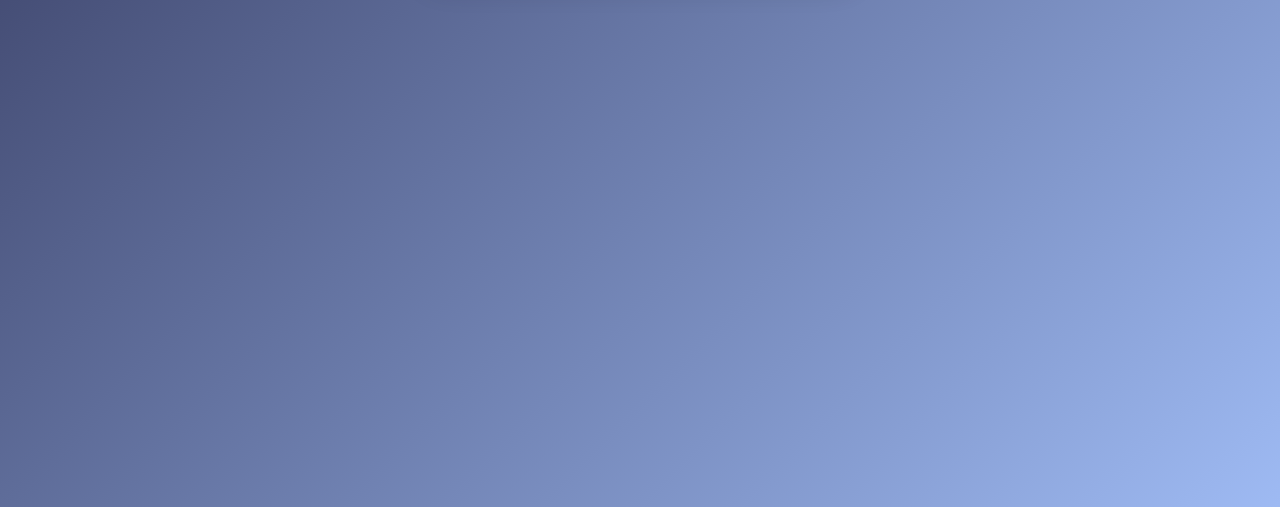
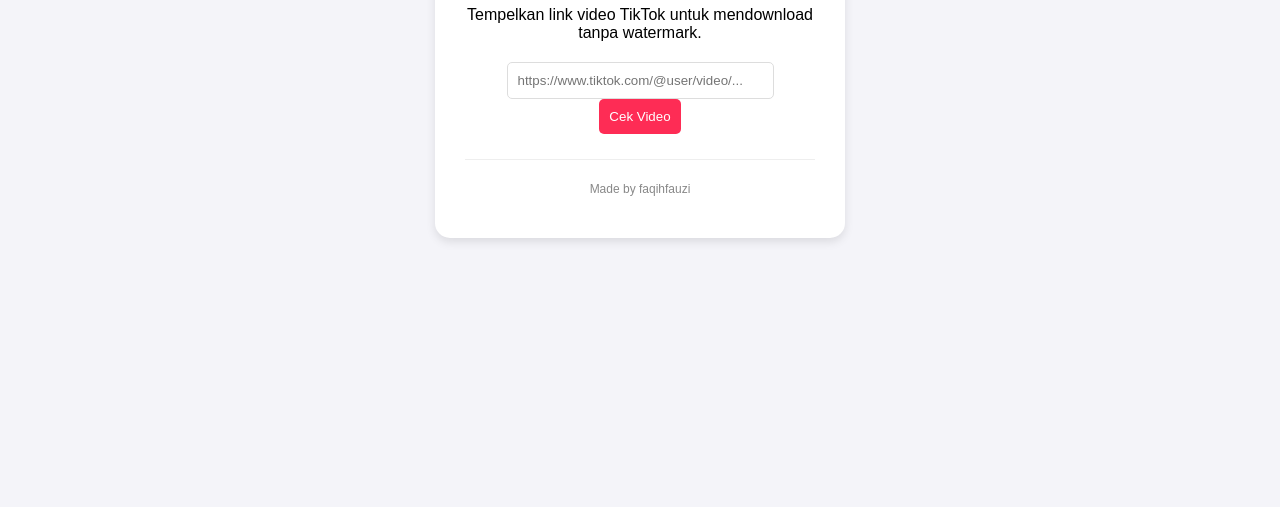
Before and after one commit to fqhgod/tiktok-downloader, a website: page index.html in a window 1280 px wide. Shown: the part 333-840 px from the top of the page. After the commit the page ends 800 px from the top, so only its background shows below. Drawn offline with Linux system fonts and the light colour scheme.

Commit message:
Update style.css

```diff
--- a/style.css
+++ b/style.css
@@ -1,101 +1,36 @@
 body {
-    font-family: 'Segoe UI', Tahoma, Geneva, Verdana, sans-serif;
+    font-family: sans-serif;
     display: flex;
     justify-content: center;
-    /* Mengubah center ke flex-start agar posisi agak ke atas */
-    align-items: flex-start;
-    height: 100vh;
+    align-items: center;
+    min-height: 100vh;
+    background-color: #f4f4f9;
     margin: 0;
-    /* Memberi jarak 5% dari atas layar */
-    padding-top: 5vh;
-    background: linear-gradient(135deg, #353a5f 0%, #9ebaf3 100%);
-    color: #333;
 }
-
 .container {
-    background: rgba(255, 255, 255, 0.95);
-    backdrop-filter: blur(10px);
-    /* Mengecilkan padding dari 40px ke 25px */
-    padding: 25px;
-    border-radius: 20px;
-    box-shadow: 0 10px 30px rgba(0,0,0,0.2);
+    background: white;
+    padding: 30px;
+    border-radius: 15px;
+    box-shadow: 0 4px 10px rgba(0,0,0,0.1);
     text-align: center;
-    width: 90%;
-    /* Mengecilkan lebar maksimal kontainer */
-    max-width: 380px;
+    width: 350px;
 }
-
-h1 {
-    color: #3b3b3b;
-    /* Mengecilkan ukuran tulisan judul */
-    font-size: 1.5rem;
-    margin-top: 0;
+.input-group { margin: 20px 0; }
+input { padding: 10px; width: 70%; border: 1px solid #ddd; border-radius: 5px; }
+button { padding: 10px; cursor: pointer; background: #fe2c55; color: white; border: none; border-radius: 5px; }
+.btn-download {
+    display: inline-block;
+    margin-top: 15px;
+    padding: 10px 20px;
+    background: #25d366;
+    color: white;
+    text-decoration: none;
+    border-radius: 5px;
 }
-
-/* --- Sisanya tetap sama sesuai kode asli kamu --- */
-
-.input-group {
-    margin: 20px 0;
-    display: flex;
-    gap: 10px;
+.footer {
+    margin-top: 25px;
+    font-size: 12px;
+    color: #888;
+    border-top: 1px solid #eee;
+    padding-top: 10px;
 }
-
-input {
-    flex: 1;
-    padding: 12px;
-    border: 1px solid #ddd;
-    border-radius: 6px;
-    outline: none;
-}
-
-button {
-    padding: 12px 20px;
-    background-color: #222222;
-    color: rgb(255, 255, 255);
-    border: none;
-    border-radius: 6px;
-    cursor: pointer;
-    font-weight: bold;
-}
-
-button:hover { background-color: #161616; }
-
-.result-container { margin-top: 25px; }
-
-.video-preview {
-    width: 100%;
-    border-radius: 8px;
-    margin-bottom: 15px;
-}
-
-.btn-save {
-    display: block;
-    background-color: #3f88db;
-    text-decoration: none;
-    color: white;
-    padding: 12px;
-    border-radius: 6px;
-    margin-top: 10px;
-}
-
-:root {
-    --primary: #356cc0;
-    --secondary: #1d1d1d;
-    --dark: #121212;
-}
-
-.loader {
-    border: 4px solid #121212;
-    border-top: 4px solid var(--primary);
-    border-radius: 50%;
-    width: 30px;
-    height: 30px;
-    animation: spin 1s linear infinite;
-    display: inline-block;
-    margin-top: 10px;
-}
-
-@keyframes spin {
-    0% { transform: rotate(0deg); }
-    100% { transform: rotate(360deg); }
-}
```
